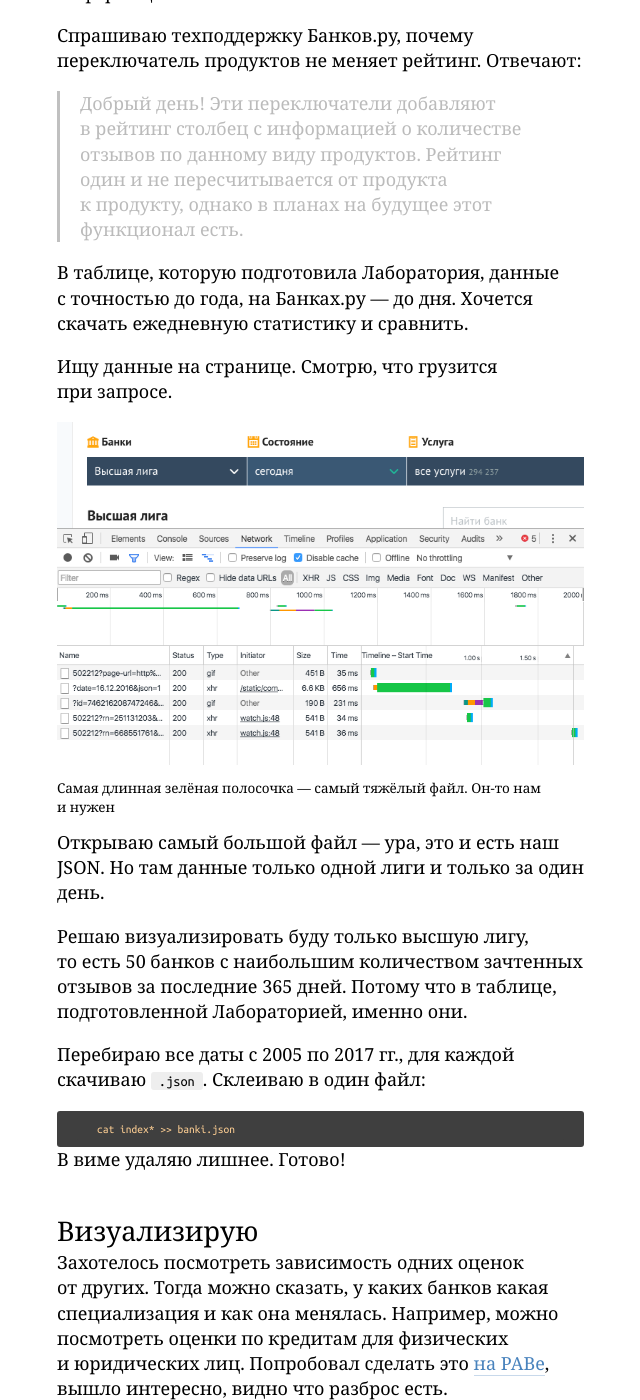
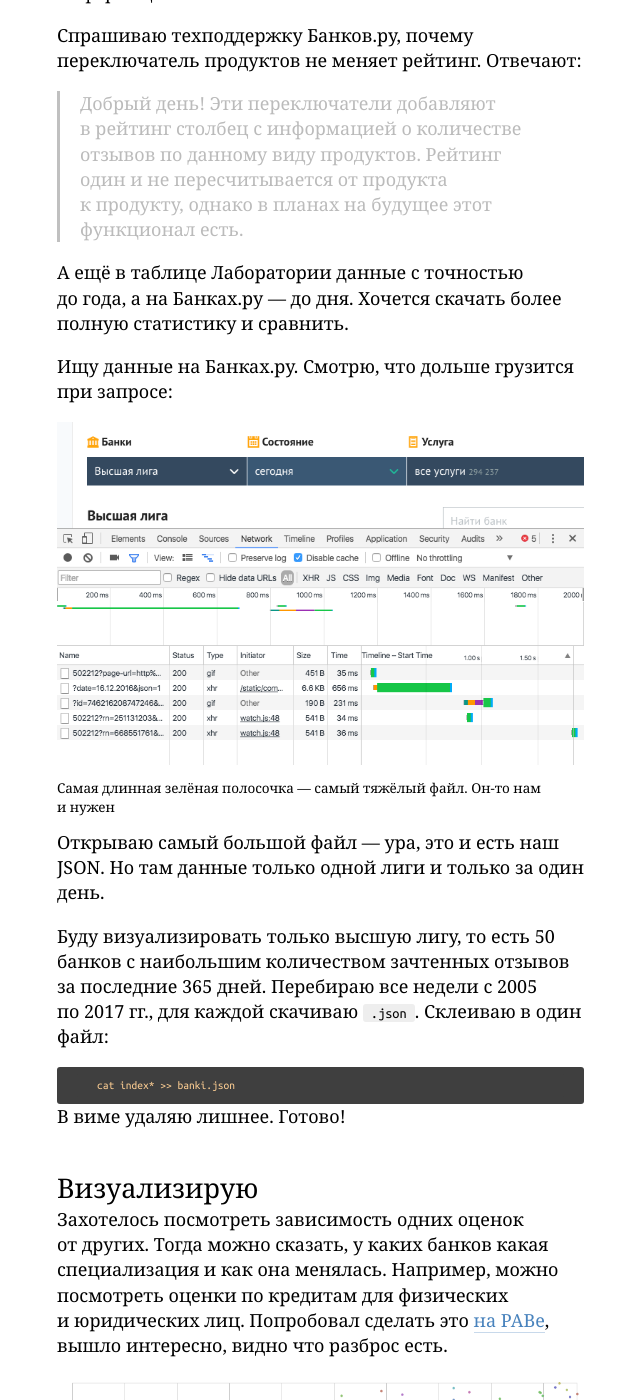
Before and after one commit to illus0r/dianov.org, a Jekyll site: the page built from _posts/2016-12-16-banki-ru-challenge.md, in a window 1280 px wide and 1400 px high, scrolled down 1326 px. Shown: the whole window, without its empty margins (456-1096 px from the left). Built offline with Jekyll 4.4.1, drawn with Linux system fonts in a browser that asks for light colours.

Commit message:
Updated 2016-12-16-banki-ru-challenge.md

````diff
--- a/_posts/2016-12-16-banki-ru-challenge.md
+++ b/_posts/2016-12-16-banki-ru-challenge.md
@@ -33,9 +33,9 @@
 
 > Добрый день! Эти переключатели добавляют в рейтинг столбец с информацией о количестве отзывов по данному виду продуктов. Рейтинг один и не пересчитывается от продукта к продукту, однако в планах на будущее этот функционал есть.
 
-В таблице, которую подготовила Лаборатория, данные с точностью до года, на Банках.ру — до дня. Хочется скачать ежедневную статистику и сравнить.
+А ещё в таблице Лаборатории данные с точностью до года, а на Банках.ру — до дня. Хочется скачать более полную статистику и сравнить.
 
-Ищу данные на странице. Смотрю, что грузится при запросе.<!--break-->
+Ищу данные на Банках.ру. Смотрю, что дольше грузится при запросе:<!--break-->
 
 ![Ищу данные](/media/finding-json.png)
 
@@ -44,9 +44,7 @@
 
 Открываю самый большой файл — ура, это и есть наш JSON. Но там данные только одной лиги и только за один день.
 
-Решаю визуализировать буду только высшую лигу, то есть 50 банков с наибольшим количеством зачтенных отзывов за последние 365 дней. Потому что в таблице, подготовленной Лабораторией, именно они.
-
-Перебираю все даты с 2005 по 2017 гг., для каждой скачиваю `.json`. Склеиваю в один файл:
+Буду визуализировать только высшую лигу, то есть 50 банков с наибольшим количеством зачтенных отзывов за последние 365 дней. Перебираю все недели с 2005 по 2017 гг., для каждой скачиваю `.json`. Склеиваю в один файл:
 
 ```
 cat index* >> banki.json
````
